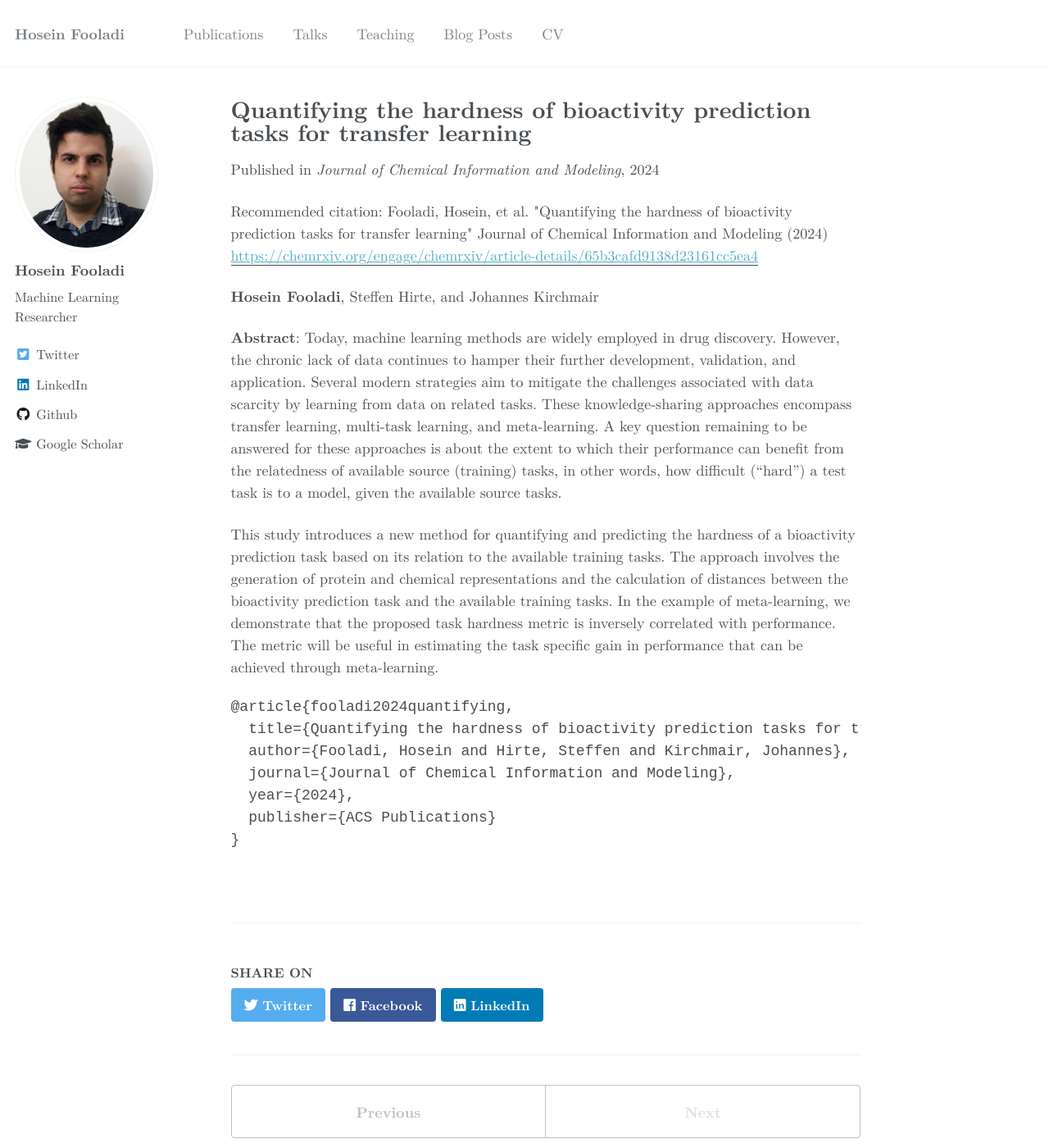
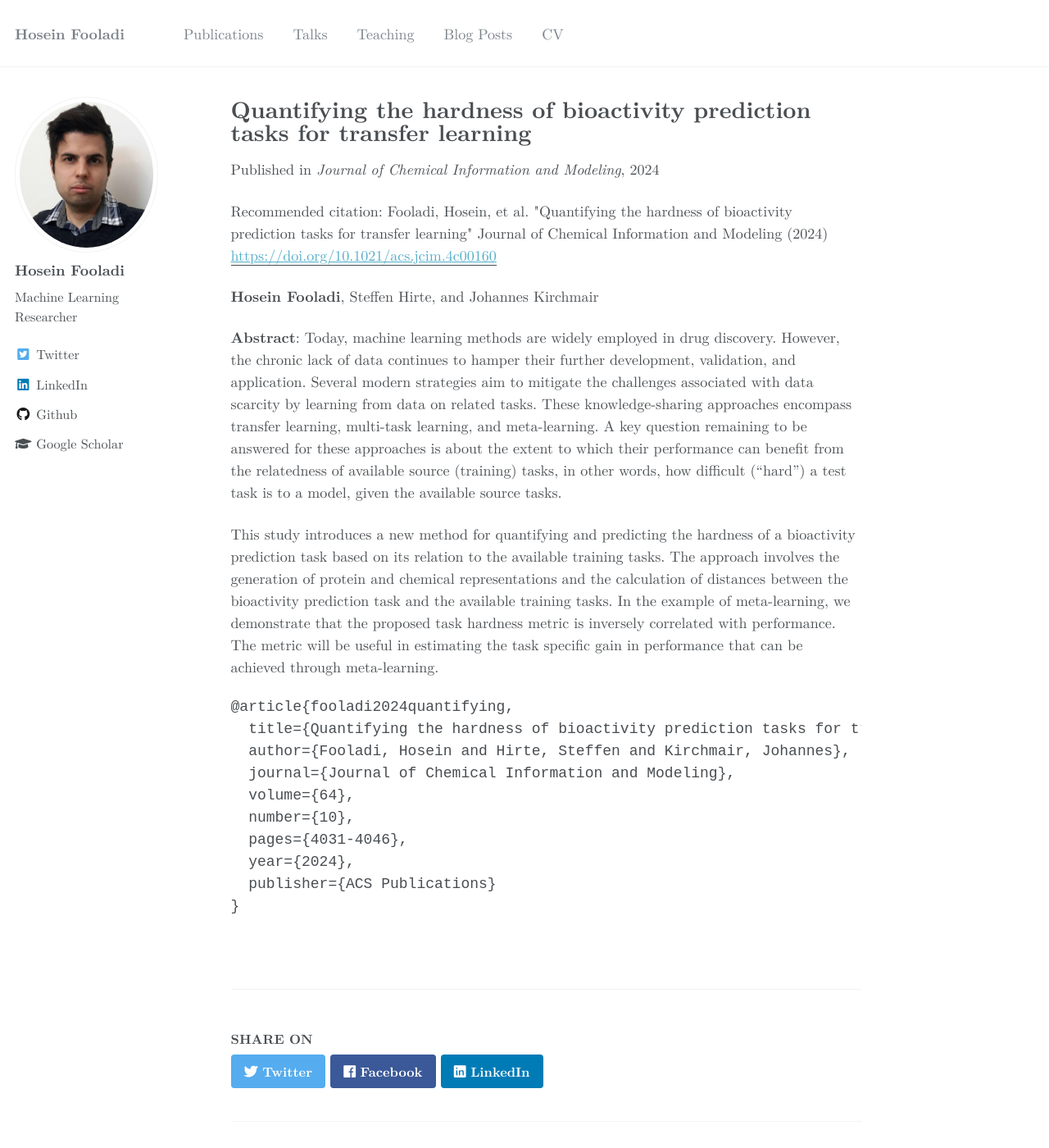
Before and after one commit to HFooladi/HFooladi.github.io, a Jekyll site: the page built from _publications/2024-04-28-task-hardness.md, in a window 1280 px wide and 1400 px high. Shown: the whole window at 82% size. Built offline with Jekyll 4.4.1, drawn with Linux system fonts in a browser that asks for light colours; some web fonts are replaced; comment, search, counter and statistics services are not loaded.

Commit message:
update citation for task hardness publication

```diff
--- a/_publications/2024-04-28-task-hardness.md
+++ b/_publications/2024-04-28-task-hardness.md
@@ -7,7 +7,7 @@ continues to hamper their further development, validation, and application. Seve
 the challenges associated with data scarcity by learning from data on related tasks.'
 date: 2024-04-28
 venue: 'Journal of Chemical Information and Modeling'
-paperurl: 'https://chemrxiv.org/engage/chemrxiv/article-details/65b3cafd9138d23161cc5ea4'
+paperurl: 'https://doi.org/10.1021/acs.jcim.4c00160'
 citation: 'Fooladi, Hosein, et al. "Quantifying the hardness of bioactivity prediction tasks for transfer learning" Journal of Chemical Information and Modeling (2024)'
 ---
 **Hosein Fooladi**, Steffen Hirte, and Johannes Kirchmair
@@ -25,6 +25,9 @@ This study introduces a new method for quantifying and predicting the hardness o
   title={Quantifying the hardness of bioactivity prediction tasks for transfer learning},
   author={Fooladi, Hosein and Hirte, Steffen and Kirchmair, Johannes},
   journal={Journal of Chemical Information and Modeling},
+  volume={64},
+  number={10},
+  pages={4031-4046},
   year={2024},
   publisher={ACS Publications}
 }
```
